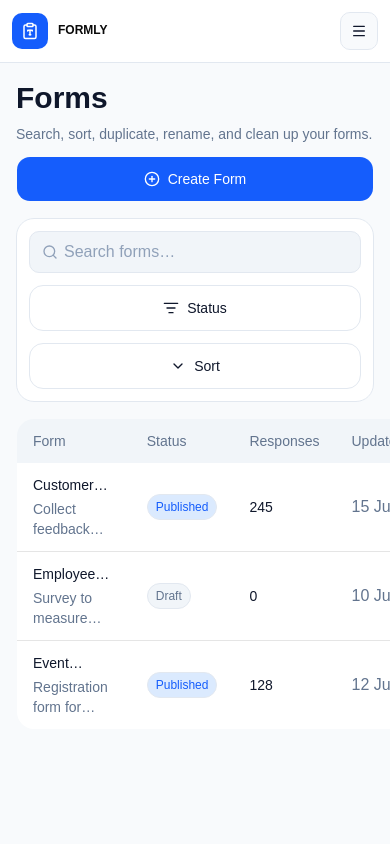
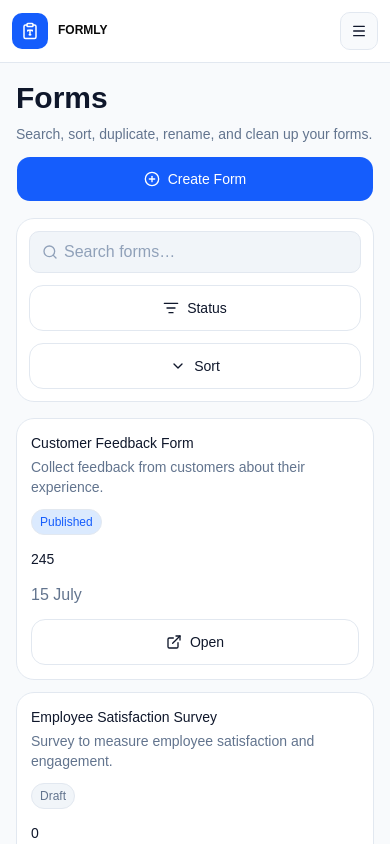
Before and after one commit to rezaeiar/formly, a React (Vite) app: page /forms in a window 390 px wide. Built offline with nearby package versions, Linux system fonts and the light colour scheme.

Commit message:
feat: response forms table in mobile

```diff
--- a/src/features/forms/FormsTableSection/components/FormTableSection.tsx
+++ b/src/features/forms/FormsTableSection/components/FormTableSection.tsx
@@ -4,6 +4,7 @@ import { forms } from '@/features/forms/FormsTableSection/constants';
 import { getCoreRowModel, getFilteredRowModel, getSortedRowModel, useReactTable, type ColumnFiltersState, type SortingState } from '@tanstack/react-table';
 import { useState } from 'react';
 import { columns } from "@/features/forms/FormsTableSection/components/table/columns";
+import MobileFormTable from '@/features/forms/FormsTableSection/components/table/MobileFormTable/MobileFormTable';
 
 export default function FormTableSection() {
     const [globalFilter, setGlobalFilter] = useState("");
@@ -33,6 +34,7 @@ export default function FormTableSection() {
         <>
             <FormFilter table={table} />
             <FormsTable table={table} />
+            <MobileFormTable table={table} />
         </>
     );
 }
--- a/src/features/forms/FormsTableSection/components/table/FormsTable.tsx
+++ b/src/features/forms/FormsTableSection/components/table/FormsTable.tsx
@@ -1,13 +1,13 @@
 import EmptyState from "@/features/forms/FormsTableSection/components/table/EmptyState";
 import { flexRender, type Table } from "@tanstack/react-table";
 import type { Form } from "@/features/forms/FormsTableSection/types/form";
-type Props = {
+type FormsTableProps = {
     table: Table<Form>;
 };
 
-export default function FormsTable({ table }: Props) {
+export default function FormsTable({ table }: FormsTableProps) {
     return (
-        <div>
+        <div className="hidden sm:block">
             {table.getRowModel().rows.length ? (
                 <table className="border border-slate-200 rounded-2xl overflow-hidden w-full">
                     <thead>
--- /dev/null
+++ b/src/features/forms/FormsTableSection/components/table/MobileFormTable/MobileFormTable.tsx
@@ -0,0 +1,41 @@
+import EmptyState from "@/features/forms/FormsTableSection/components/table/EmptyState";
+import type { Form } from "@/features/forms/FormsTableSection/types/form";
+import { flexRender, type Table } from "@tanstack/react-table";
+
+type FormsTableProps = {
+    table: Table<Form>;
+};
+
+export default function MobileFormTable({ table }: FormsTableProps) {
+    return (
+        <div className="sm:hidden">
+            {
+                table.getRowModel().rows.length ? (
+                    <div className="space-y-3">
+                        {table.getRowModel().rows.map((row) => (
+                            <div
+                                key={row.id}
+                                className="p-3.5 rounded-2xl border border-slate-200 bg-white space-y-3"
+                            >
+                                {row.getVisibleCells().map((cell) => (
+                                    <div
+                                        key={cell.id}
+                                        className="flex justify-between items-center gap-4"
+                                    >
+
+                                        <div className="w-full sm:w-auto">
+                                            {flexRender(
+                                                cell.column.columnDef.cell,
+                                                cell.getContext()
+                                            )}
+                                        </div>
+                                    </div>
+                                ))}
+                            </div>
+                        ))}
+                    </div>
+                ) : <EmptyState />
+            }
+        </div>
+    );
+}
--- a/src/features/forms/FormsTableSection/components/table/columns.tsx
+++ b/src/features/forms/FormsTableSection/components/table/columns.tsx
@@ -15,11 +15,11 @@ export const columns: ColumnDef<Form>[] = [
         maxSize: 500,
         cell: ({ row }) => (
             <div className="space-y-1">
-                <h2 className="text-sm text-slate-900 line-clamp-1">
+                <h2 className="text-sm text-slate-900 line-clamp-1 text-start">
                     {row.original.form}
                 </h2>
 
-                <p className="text-sm text-slate-500 line-clamp-2">
+                <p className="text-sm text-slate-500 line-clamp-2 text-start">
                     {row.original.description}
                 </p>
             </div>
@@ -75,6 +75,7 @@ export const columns: ColumnDef<Form>[] = [
 
                 <Button
                     variant="secondary"
+                    className={"w-full! sm:w-fit!"}
                     render={<Link to={`/forms/${id}`} />}
                 >
                     <ExternalLink size={18} />
```
